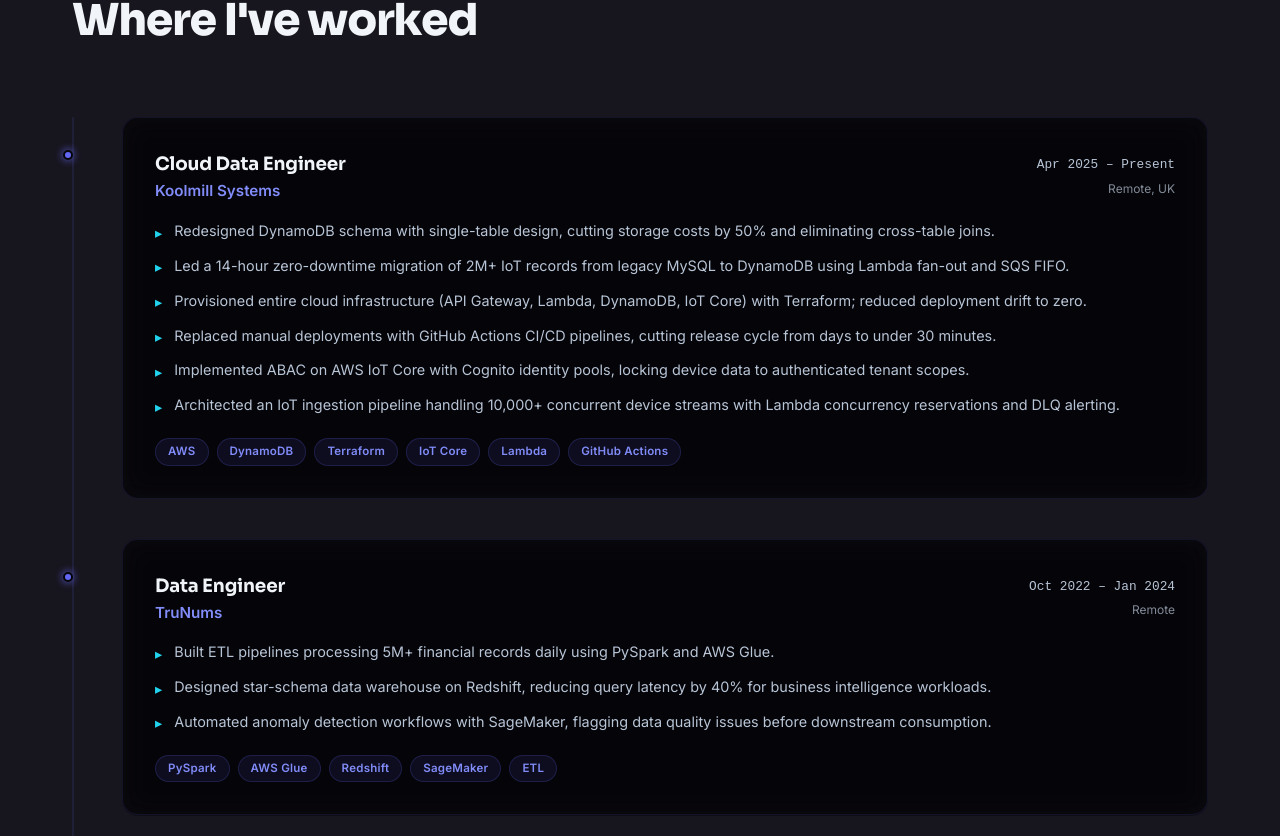
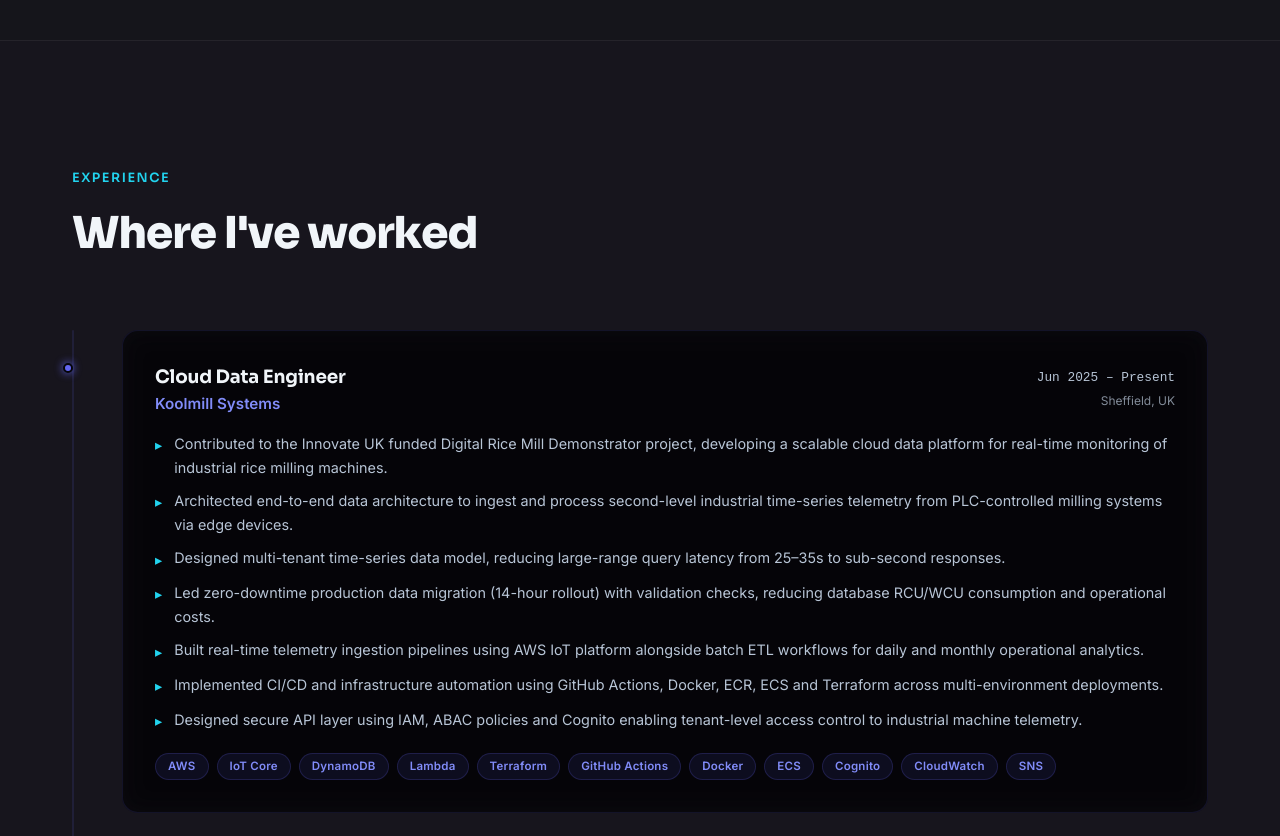
Before and after one commit to shekar-raja/portfolio, a Next.js app: page /portfolio/ in a window 1280 px wide. Shown: the part 1961-2797 px from the top of the page. Built offline with nearby package versions, Linux system fonts and the light colour scheme.

Commit message:
feat(testimonials): add testimonials section with dynamic rendering and styles

```diff
--- a/src/app/page.tsx
+++ b/src/app/page.tsx
@@ -4,6 +4,7 @@
 import Skills from "@/components/Skills";
 import Education from "@/components/Education";
 import Writing from "@/components/Writing";
+import Testimonials from "@/components/Testimonials";
 import Contact from "@/components/Contact";
 import Footer from "@/components/Footer";
 import HeroWrapper from "@/components/HeroWrapper";
@@ -18,6 +19,7 @@
       <Skills />
       <Education />
       <Writing />
+      <Testimonials />
       <Contact />
       <Footer />
     </main>
--- /dev/null
+++ b/src/components/Testimonials.tsx
@@ -0,0 +1,209 @@
+"use client";
+import { useEffect, useRef } from "react";
+import portfolioConfig from "@/data/portfolio.config";
+
+const testimonials = portfolioConfig.testimonials;
+
+export default function Testimonials() {
+  const sectionRef = useRef<HTMLElement>(null);
+
+  useEffect(() => {
+    const cards = sectionRef.current?.querySelectorAll(".testimonial-card");
+    if (!cards) return;
+    const observer = new IntersectionObserver(
+      (entries) => {
+        entries.forEach((entry) => {
+          if (entry.isIntersecting)
+            entry.target.classList.add("testimonial-visible");
+        });
+      },
+      { threshold: 0.2 },
+    );
+    cards.forEach((c) => observer.observe(c));
+    return () => observer.disconnect();
+  }, []);
+
+  return (
+    <section
+      id="testimonials"
+      ref={sectionRef}
+      style={{
+        padding: "8rem 0",
+        background: "rgba(6,4,12,0.95)",
+        backdropFilter: "blur(18px) saturate(160%)",
+        WebkitBackdropFilter: "blur(18px) saturate(160%)",
+        borderTop: "1px solid rgba(255,255,255,0.06)",
+      }}
+    >
+      <style>{`
+        .testimonial-card {
+          opacity: 0;
+          transform: translateY(30px);
+          transition: opacity 0.7s ease, transform 0.7s ease;
+        }
+        .testimonial-card.testimonial-visible {
+          opacity: 1;
+          transform: none;
+        }
+        .testimonial-card:nth-child(1) { transition-delay: 0.05s; }
+        .testimonial-card:nth-child(2) { transition-delay: 0.2s; }
+        .testimonial-card:nth-child(3) { transition-delay: 0.35s; }
+        .testimonial-card:nth-child(4) { transition-delay: 0.5s; }
+
+        @media (max-width: 768px) {
+          .testimonials-grid { grid-template-columns: 1fr !important; }
+        }
+      `}</style>
+
+      <div style={{ maxWidth: "1200px", margin: "0 auto", padding: "0 2rem" }}>
+        {/* Section label */}
+        <p
+          style={{
+            fontFamily: "Sora, sans-serif",
+            fontWeight: 600,
+            fontSize: "0.8rem",
+            letterSpacing: "0.12em",
+            textTransform: "uppercase",
+            color: "var(--cyan)",
+            marginBottom: "0.75rem",
+          }}
+        >
+          Testimonials
+        </p>
+        <h2
+          style={{
+            fontFamily: "Sora, sans-serif",
+            fontWeight: 800,
+            fontSize: "clamp(1.75rem, 4vw, 2.75rem)",
+            letterSpacing: "-0.03em",
+            color: "var(--text-primary)",
+            marginBottom: "3.5rem",
+          }}
+        >
+          What people say
+        </h2>
+
+        <div
+          className="testimonials-grid"
+          style={{
+            display: "grid",
+            gridTemplateColumns: "repeat(2, 1fr)",
+            gap: "1.5rem",
+          }}
+        >
+          {testimonials.map((t, i) => (
+            <div key={i} className="testimonial-card">
+              <div
+                style={{
+                  height: "100%",
+                  padding: "2rem",
+                  borderRadius: "16px",
+                  background: "rgba(5,5,8,0.6)",
+                  border: `1px solid ${t.accent}22`,
+                  borderTop: `2px solid ${t.accent}`,
+                  backdropFilter: "blur(12px)",
+                  display: "flex",
+                  flexDirection: "column",
+                  gap: "1.5rem",
+                  transition: "box-shadow 0.3s",
+                }}
+                onMouseEnter={(e) => {
+                  (e.currentTarget as HTMLDivElement).style.boxShadow =
+                    `0 0 32px ${t.accent}18`;
+                }}
+                onMouseLeave={(e) => {
+                  (e.currentTarget as HTMLDivElement).style.boxShadow = "none";
+                }}
+              >
+                {/* Quote mark */}
+                <span
+                  aria-hidden="true"
+                  style={{
+                    fontFamily: "Georgia, serif",
+                    fontSize: "4rem",
+                    lineHeight: 1,
+                    color: t.accent,
+                    opacity: 0.4,
+                    display: "block",
+                    marginBottom: "-1rem",
+                    userSelect: "none",
+                  }}
+                >
+                  &ldquo;
+                </span>
+
+                {/* Quote text */}
+                <p
+                  style={{
+                    color: "var(--text-secondary)",
+                    fontSize: "0.925rem",
+                    lineHeight: 1.8,
+                    flex: 1,
+                  }}
+                >
+                  {t.quote}
+                </p>
+
+                {/* Author row */}
+                <div
+                  style={{
+                    display: "flex",
+                    alignItems: "center",
+                    gap: "0.875rem",
+                    paddingTop: "1rem",
+                    borderTop: "1px solid rgba(255,255,255,0.06)",
+                  }}
+                >
+                  {/* Avatar initials */}
+                  <div
+                    style={{
+                      width: "42px",
+                      height: "42px",
+                      borderRadius: "50%",
+                      background: `${t.accent}22`,
+                      border: `1.5px solid ${t.accent}55`,
+                      display: "flex",
+                      alignItems: "center",
+                      justifyContent: "center",
+                      flexShrink: 0,
+                      fontFamily: "Sora, sans-serif",
+                      fontWeight: 700,
+                      fontSize: "0.8rem",
+                      color: t.accent,
+                      letterSpacing: "0.04em",
+                    }}
+                  >
+                    {t.initials}
+                  </div>
+
+                  <div>
+                    <p
+                      style={{
+                        fontFamily: "Sora, sans-serif",
+                        fontWeight: 700,
+                        fontSize: "0.9rem",
+                        color: "var(--text-primary)",
+                        marginBottom: "0.2rem",
+                      }}
+                    >
+                      {t.name}
+                    </p>
+                    <p
+                      style={{
+                        fontSize: "0.78rem",
+                        color: "var(--text-secondary)",
+                        opacity: 0.65,
+                      }}
+                    >
+                      {t.role} · {t.relationship}
+                    </p>
+                  </div>
+                </div>
+              </div>
+            </div>
+          ))}
+        </div>
+      </div>
+    </section>
+  );
+}
--- a/src/data/portfolio.config.ts
+++ b/src/data/portfolio.config.ts
@@ -52,6 +52,7 @@
     { label: "Skills", href: "#skills" },
     { label: "Education", href: "#education" },
     { label: "Writing", href: "#writing" },
+    { label: "Testimonials", href: "#testimonials" },
     { label: "Contact", href: "#contact" },
   ],
 
@@ -59,10 +60,12 @@
   // bio: array of paragraphs — each entry becomes a separate <p>
   // stats: the four highlight numbers shown below the bio
   about: {
-    heading: "Engineering data systems that scale.",
+    heading: "Curious engineer. Data-driven builder.",
     bio: [
-      "I'm a Cloud Data Engineer with 5+ years building production-grade data infrastructure on AWS. I specialise in serverless architectures, real-time IoT pipelines, and ML systems that move from prototype to prod.",
-      "Currently at Koolmill Systems, I own the full data stack — from DynamoDB schema design and zero-downtime migrations to Terraform-managed infrastructure and GitHub Actions CI/CD. Previously at TruNums and Groundhog Apps, I shipped ETL pipelines, microservices, and analytics platforms serving tens of thousands of users.",
+      "I've always been curious about how things work. That curiosity first led me into building full stack web applications and, over time, into the world of data, cloud engineering, and applied AI.",
+      "With over four years of experience as a software engineer, I now focus on designing and delivering data driven systems that turn ideas into real world solutions. My journey has evolved from crafting user facing applications to engineering smart, connected systems that can make a tangible difference, from improving operational efficiency to supporting sustainability goals.",
+      "I'm currently a Cloud Data Engineer at Koolmill Systems Limited, contributing to an Innovate UK funded project developing next generation smart systems for rice milling. It's a role that blends my technical background with my passion for creating meaningful, impactful technology.",
+      "What drives me is the opportunity to keep learning, keep building and create solutions that matter.",
     ],
     stats: [
       { value: "5+", label: "Years Shipping" },
@@ -80,49 +83,55 @@
     {
       role: "Cloud Data Engineer",
       company: "Koolmill Systems",
-      period: "Apr 2025 – Present",
-      location: "Remote, UK",
+      period: "Jun 2025 – Present",
+      location: "Sheffield, UK",
       bullets: [
-        "Redesigned DynamoDB schema with single-table design, cutting storage costs by 50% and eliminating cross-table joins.",
-        "Led a 14-hour zero-downtime migration of 2M+ IoT records from legacy MySQL to DynamoDB using Lambda fan-out and SQS FIFO.",
-        "Provisioned entire cloud infrastructure (API Gateway, Lambda, DynamoDB, IoT Core) with Terraform; reduced deployment drift to zero.",
-        "Replaced manual deployments with GitHub Actions CI/CD pipelines, cutting release cycle from days to under 30 minutes.",
-        "Implemented ABAC on AWS IoT Core with Cognito identity pools, locking device data to authenticated tenant scopes.",
-        "Architected an IoT ingestion pipeline handling 10,000+ concurrent device streams with Lambda concurrency reservations and DLQ alerting.",
+        "Contributed to the Innovate UK funded Digital Rice Mill Demonstrator project, developing a scalable cloud data platform for real-time monitoring of industrial rice milling machines.",
+        "Architected end-to-end data architecture to ingest and process second-level industrial time-series telemetry from PLC-controlled milling systems via edge devices.",
+        "Designed multi-tenant time-series data model, reducing large-range query latency from 25–35s to sub-second responses.",
+        "Led zero-downtime production data migration (14-hour rollout) with validation checks, reducing database RCU/WCU consumption and operational costs.",
+        "Built real-time telemetry ingestion pipelines using AWS IoT platform alongside batch ETL workflows for daily and monthly operational analytics.",
+        "Implemented CI/CD and infrastructure automation using GitHub Actions, Docker, ECR, ECS and Terraform across multi-environment deployments.",
+        "Designed secure API layer using IAM, ABAC policies and Cognito enabling tenant-level access control to industrial machine telemetry.",
       ],
       tags: [
         "AWS",
+        "IoT Core",
         "DynamoDB",
+        "Lambda",
         "Terraform",
-        "IoT Core",
-        "Lambda",
         "GitHub Actions",
+        "Docker",
+        "ECS",
+        "Cognito",
+        "CloudWatch",
+        "SNS",
       ],
     },
     {
-      role: "Data Engineer",
+      role: "Software Engineer",
       company: "TruNums",
       period: "Oct 2022 – Jan 2024",
-      location: "Remote",
+      location: "Remote, US",
       bullets: [
-        "Built ETL pipelines processing 5M+ financial records daily using PySpark and AWS Glue.",
-        "Designed star-schema data warehouse on Redshift, reducing query latency by 40% for business intelligence workloads.",
-        "Automated anomaly detection workflows with SageMaker, flagging data quality issues before downstream consumption.",
+        "Developed and deployed a MEAN-stack social media platform serving 5,000+ global users, delivering scalable user interactions and real-time content features.",
+        "Designed scalable MongoDB and Redis data models improving application performance and session handling.",
+        "Deployed production releases via AWS, reducing downtime and ensuring stable global updates.",
       ],
-      tags: ["PySpark", "AWS Glue", "Redshift", "SageMaker", "ETL"],
+      tags: ["Node.js", "Angular", "MongoDB", "Redis", "AWS"],
     },
     {
-      role: "Software Engineer – Backend & Data",
+      role: "Software Engineer",
       company: "Groundhog Apps",
       period: "Dec 2019 – Aug 2022",
       location: "Hyderabad, India",
       bullets: [
-        "Developed RESTful microservices with Node.js and Express, serving 50k+ active users.",
-        "Built real-time event streaming pipeline using Kafka and MongoDB, replacing batch jobs with sub-second latency feeds.",
-        "Containerised services with Docker and orchestrated deployments on Kubernetes, achieving 99.9% uptime over 18 months.",
-        "Created internal analytics dashboards with Python (Pandas, Matplotlib) for product and growth teams.",
+        "Developed and maintained MEAN-stack applications for mining operations, contributing to a 40% increase in production throughput per shift.",
+        "Automated shift-end reporting workflows, reducing manual reporting effort by 50%.",
+        "Optimised database indexing strategies, reducing query latency by 20%.",
+        "Designed and maintained REST APIs supporting operational analytics and reporting dashboards.",
       ],
-      tags: ["Node.js", "Kafka", "MongoDB", "Docker", "Kubernetes", "Python"],
+      tags: ["Node.js", "Angular", "MongoDB", "Python", "REST API"],
     },
   ],
 
@@ -136,8 +145,8 @@
     {
       title: "AlertOps AI",
       description:
-        "LLM-powered on-call assistant that parses PagerDuty alerts, queries runbooks, and drafts a root-cause summary — reducing MTTR by 35%.",
-      tags: ["Python", "OpenAI API", "LangChain", "PagerDuty", "FastAPI"],
+        "Real-time DevOps log classification system using NLP and supervised learning (Random Forest, XGBoost, LSTM) to automatically prioritise operational alerts (P1–P4), reducing manual triaging and accelerating incident resolution.",
+      tags: ["Python", "Kafka", "PyTorch", "Scikit-Learn", "FastAPI"],
       github: "https://github.com/shekar-raja",
       image: "",
       accent: "#22d3ee",
@@ -154,8 +163,8 @@
     {
       title: "Exoplanet Detection ML",
       description:
-        "Trained a CNN on NASA Kepler light-curve data to classify planetary transit signals with 97% F1-score, beating transit-search baselines.",
-      tags: ["Python", "TensorFlow", "NASA Kepler", "Signal Processing"],
+        "Developed and evaluated an MLP model using the NASA Kepler dataset, applying feature engineering, model tuning, and cross-validation to classify planetary transit signals. MSc thesis project.",
+      tags: ["Python", "PyTorch", "Pandas", "Scikit-Learn"],
       github: "https://github.com/shekar-raja",
       image: "",
       accent: "#22d3ee",
@@ -187,77 +196,63 @@
   // skills: list of tool/technology names
   skills: [
     {
-      category: "Cloud & Platform",
+      category: "Cloud & AWS",
       icon: "☁️",
       color: "#6366f1",
       skills: [
+        "S3",
         "AWS Lambda",
-        "DynamoDB",
-        "S3",
-        "Kinesis",
+        "ECS",
         "IoT Core",
         "API Gateway",
         "Cognito",
         "CloudWatch",
+        "SNS",
       ],
     },
     {
       category: "DevOps & IaC",
       icon: "⚙️",
       color: "#22d3ee",
-      skills: [
-        "Terraform",
-        "GitHub Actions",
-        "Docker",
-        "Kubernetes",
-        "Jenkins",
-        "ArgoCD",
-      ],
-    },
-    {
-      category: "Data & ML",
-      icon: "🧠",
-      color: "#6366f1",
-      skills: [
-        "PySpark",
-        "AWS Glue",
-        "Redshift",
-        "SageMaker",
-        "TensorFlow",
-        "LangChain",
-        "Pinecone",
-      ],
-    },
-    {
-      category: "Observability",
-      icon: "📊",
-      color: "#22d3ee",
-      skills: [
-        "Grafana",
-        "Prometheus",
-        "CloudWatch",
-        "Datadog",
-        "OpenTelemetry",
-      ],
+      skills: ["Terraform", "Docker", "GitHub Actions", "IAM", "ABAC"],
     },
     {
       category: "Databases",
       icon: "🗄️",
       color: "#6366f1",
+      skills: ["DynamoDB", "PostgreSQL", "MongoDB", "Redis", "CouchDB"],
+    },
+    {
+      category: "Data Engineering",
+      icon: "🔄",
+      color: "#22d3ee",
       skills: [
-        "DynamoDB",
-        "PostgreSQL",
-        "MongoDB",
-        "Redis",
-        "Redshift",
-        "MySQL",
+        "ETL/ELT Pipelines",
+        "Real-Time Streaming",
+        "Time-Series Modelling",
+        "Schema Design",
+        "Query Optimisation",
       ],
     },
     {
-      category: "Languages",
+      category: "ML & Data Science",
+      icon: "🧠",
+      color: "#6366f1",
+      skills: ["PyTorch", "Scikit-Learn", "Pandas", "NumPy", "Matplotlib"],
+    },
+    {
+      category: "Languages & Backend",
       icon: "💻",
       color: "#22d3ee",
-      skills: ["Python", "TypeScript", "JavaScript", "SQL", "Bash", "HCL"],
+      skills: [
+        "Python",
+        "SQL",
+        "JavaScript",
+        "FastAPI",
+        "Node.js",
+        "React",
+        "Angular",
+      ],
     },
   ],
 
@@ -265,21 +260,21 @@
   // Most recent first.
   education: [
     {
-      degree: "MSc Computer Science",
+      degree: "MSc Data Science and Analytics",
       institution: "University of Hertfordshire",
       period: "Sep 2022 – Nov 2024",
       location: "Hatfield, UK",
       detail:
-        "Focused on Machine Learning, Cloud Computing and Distributed Systems. Dissertation on real-time anomaly detection in IoT sensor data using LSTM autoencoders.",
+        "Focused on Machine Learning, Cloud Computing and Data Analytics. Dissertation on exoplanet detection using machine learning with NASA Kepler dataset.",
       accent: "#6366f1",
     },
     {
-      degree: "BSc Computer Science & Engineering",
-      institution: "HITM (JNTU Hyderabad)",
+      degree: "BSc Computer Science",
+      institution: "Hyderabad Institute of Technology and Management",
       period: "Jun 2015 – Aug 2019",
       location: "Hyderabad, India",
       detail:
-        "Core curriculum covering algorithms, data structures, database systems and software engineering. Final-year project on NLP-based automated ticket classification.",
+        "Core curriculum covering algorithms, data structures, database systems and software engineering.",
       accent: "#22d3ee",
     },
   ],
@@ -301,6 +296,31 @@
     },
   ],
 
+  // ── Testimonials ─────────────────────────────────────────────────────────────
+  // LinkedIn recommendations — add more entries to grow the list.
+  // initials: 2-letter abbreviation used as avatar placeholder
+  // accent: card highlight colour
+  testimonials: [
+    {
+      name: "Bhaskar Ramachandran",
+      role: "Senior .Net Core Architect",
+      relationship: "Client at TruNums · June 2024",
+      quote:
+        "Raja consistently impressed me with his critical thinking and problem-solving skills. These strengths were invaluable as we navigated challenging situations that arose during the development process at TruNums. Raja's ability to analyze problems, come up with creative solutions, and implement them effectively made him a key asset to the project. Without a doubt, Raja would be a valuable addition to any development team. His technical expertise, combined with his quick learning, critical thinking and problem-solving skills, makes him a truly exceptional candidate.",
+      initials: "BR",
+      accent: "#6366f1",
+    },
+    {
+      name: "Prudhviraj Pampana",
+      role: "Engineering Manager",
+      relationship: "Direct Manager · May 2024",
+      quote:
+        "I had the pleasure of managing Raja for a significant duration, I was consistently impressed by his ability to remain calm and composed under pressure. His strong problem-solving skills and ability to think strategically helped navigate challenging situations effectively.",
+      initials: "PP",
+      accent: "#22d3ee",
+    },
+  ],
+
   // ── Contact section ───────────────────────────────────────────────────────
   // heading + subtext are displayed above the contact links.
   // Email + LinkedIn + GitHub are pulled from personal above — no duplication.
```
Also changed, not shown: src/types/portfolio.ts (+11 -0 lines).
